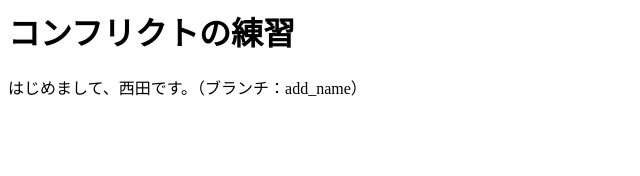
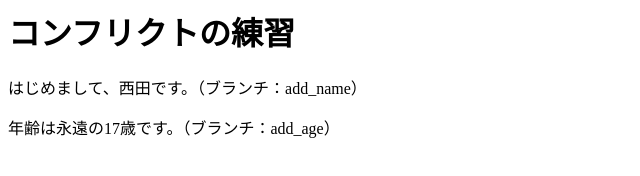
Before and after one commit to Shunsuke-Nishida/practice_conflict, a plain HTML site: page index.html in a window 1280 px wide. Shown: the whole page, without its empty margins (0-640 px from the left). Drawn offline with Linux system fonts and the light colour scheme.

Commit message:
年齢を追加

```diff
--- a/index.html
+++ b/index.html
@@ -1,3 +1,5 @@
 <h1>コンフリクトの練習</h1>
 
 <p>はじめまして、西田です。（ブランチ：add_name）</p>
+
+<p>年齢は永遠の17歳です。（ブランチ：add_age）</p>
```
